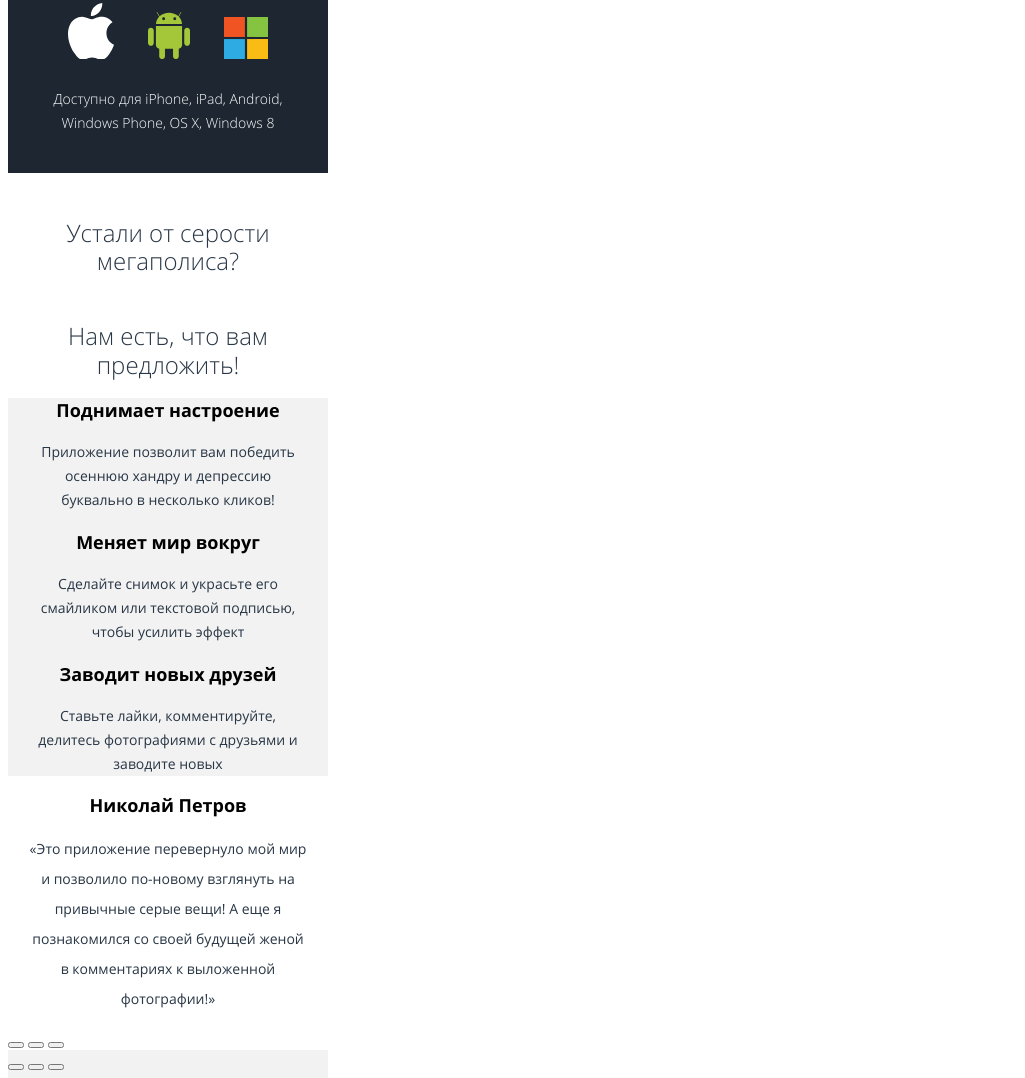
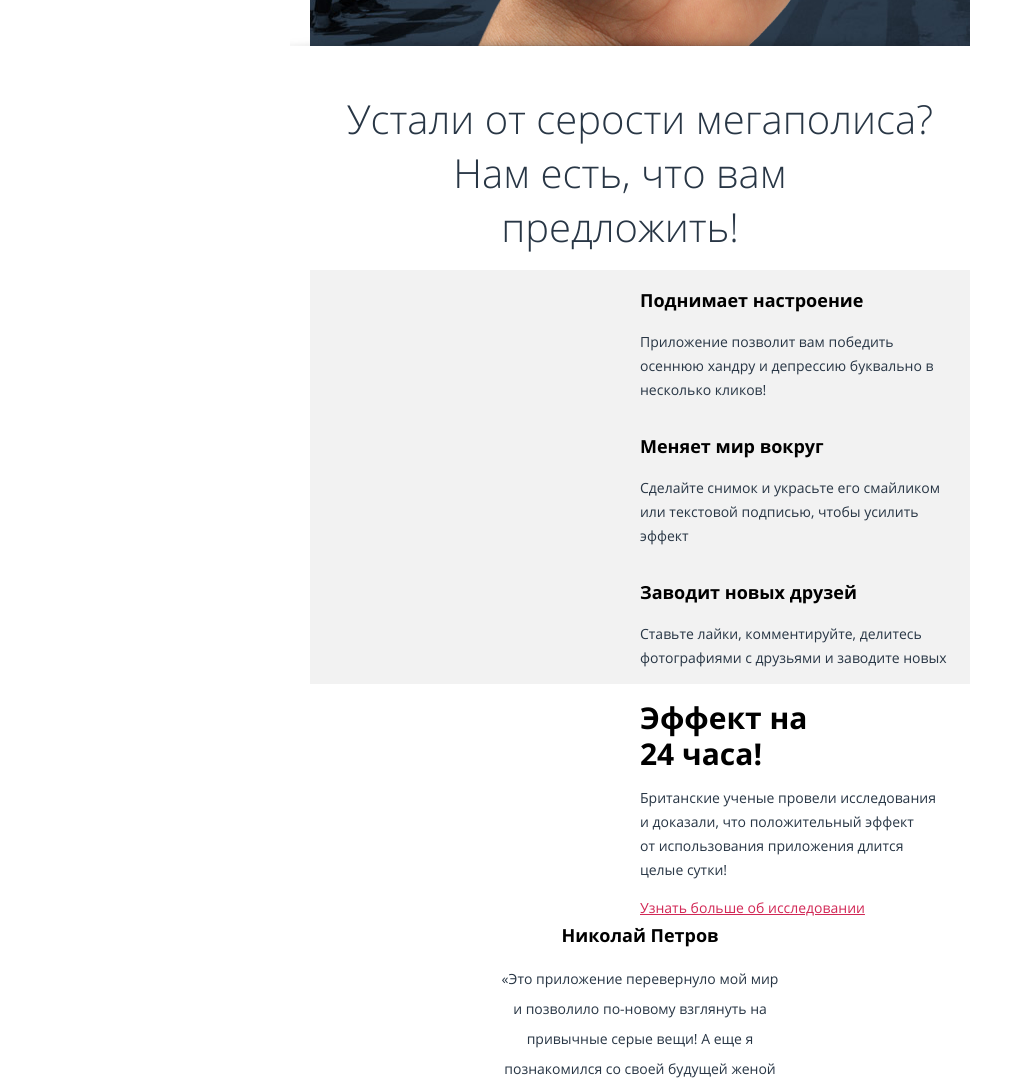
Before and after one commit to lypokgres/1346169-pink-20, a website: page source/index.html in a window 1280 px wide. Shown: the part 894-1972 px from the top of the page, without its empty margins (0-1025 px from the left). Drawn offline with nearby package versions, Linux system fonts and the light colour scheme; files that its build step writes are made by us from their sources.

Commit message:
8. Начинаем верстать адаптивные сетки. Разметил сетки главной страницы

```diff
--- a/source/index.html
+++ b/source/index.html
@@ -36,7 +36,6 @@
     </h1>
     <section class="intro intro--index">
       <h2 class="intro__title">Взгляните на жизнь иначе!</h2>
-      <img src="/img/iphone-hand-mobile@1x.png" width="258" height="286" alt="Наше приложение">
       <div class="download">
         <a href="https://apps.apple.com/ru/genre/ios/id36" class="download__button">Скачать приложение</a>
         <div class="download__list">
@@ -47,10 +46,15 @@
         <p class="download__description">Доступно для iPhone, iPad, Android, Windows Phone, OS X, Windows 8</p>
       </div>
     </section>
+    <section class="slogan">
+      <div class="container">
+        <p class="slogan__text">Устали от серости мегаполиса?</p>
+        <p class="slogan__text">Нам есть, что вам предложить!</p>
+      </div>
+    </section>
     <section class="advantages">
       <h2 class="visually-hidden">Наши преимущества</h2>
-      <p class="advantages__slogan">Устали от серости мегаполиса?</p>
-      <p class="advantages__slogan">Нам есть, что вам предложить!</p>
+      <div class="container">
         <ul class="advantages__list">
           <li class="advantages__item">
             <h3 class="advantages__title">Поднимает настроение</h3>
@@ -65,6 +69,18 @@
             <p class="advantages__description">Ставьте лайки, комментируйте, делитесь фотографиями с друзьями и заводите новых</p>
           </li>
         </ul>
+      </div>
+    </section>
+    <section class="study">
+      <div class="container">
+        <div class="study__item">
+          <h3 class="study__title">Эффект на 24 часа!</h3>
+          <p class="study__text">
+            Британские ученые провели исследования<br> и доказали, что положительный эффект<br> от использования приложения длится целые сутки!
+          </p>
+          <a class="study__link" href="#">Узнать больше об исследовании</a>
+        </div>
+      </div>
     </section>
     <section class="reviews">
       <h2 class="visually-hidden">Отзывы о нашем приложении</h2>
@@ -141,6 +157,7 @@
       </div>
     </section>
   </main>
+  <div class="container">
     <footer class="footer">
       <a class="footer__logo" href="#">
         <img src="https://via.placeholder.com/145x40" width="145" height="40" alt="Логотип сайта Pink">
@@ -157,6 +174,7 @@
         </a>
       </div>
     </footer>
+  </div>
 </body>
 
 </html>
--- a/source/less/blocks/advantages.less
+++ b/source/less/blocks/advantages.less
@@ -1,26 +1,25 @@
-.advantages__slogan {
-  width: 280px;
-  color: @gray;
-  font-weight: 300;
-  font-size: 24px;
-  line-height: 120%;
-  text-align: center;
-  margin: auto;
-  padding-top: 46px;
+.advantages {
+  background-color: @lightgray;
 }
 
 .advantages__list {
+  display: flex;
+  flex-direction: column;
   padding: 0;
-  text-align: center;
-  background-color: @lightgray;
-  margin: auto;
+
+  @media (min-width: 660px) {
+    align-items: flex-end;
+  }
 }
 
 .advantages__item {
-  width: 280px;
   list-style: none;
   text-align: center;
-  margin: auto;
+
+  @media (min-width: 660px) {
+    width: 310px;
+    text-align: start;
+  }
 }
 
 .advantages__title {
--- a/source/less/blocks/download.less
+++ b/source/less/blocks/download.less
@@ -1,14 +1,21 @@
 .download {
   background-color: @darkgray;
-  align-items: center;
   padding-top: 28px;
   padding-bottom: 38px;
+  padding-left: 20px;
+  padding-right: 20px;
+  z-index: 1;
+
+  @media (min-width: 660px) {
+    background-color: transparent;
+    width: 340px;
+    margin-bottom: 119px;
+  }
 }
 
 .download__button {
   display: block;
   color: @white;
-  width: 280px;
   font-weight: 700;
   font-size: 18px;
   line-height: 18px;
@@ -57,11 +64,14 @@
 }
 
 .download__description {
-  width: 280px;
   color: @white;
   font-weight: 300;
   font-size: 14px;
   line-height: 24px;
   text-align: center;
   margin: auto;
+
+  @media (min-width: 660px) {
+    font-size: 18px;
+  }
 }
--- a/source/less/blocks/footer.less
+++ b/source/less/blocks/footer.less
@@ -5,4 +5,8 @@
   align-items: center;
   padding-bottom: 40px;
   padding-top: 40px;
+
+  @media (min-width: 660px) {
+    flex-direction: row;
+  }
 }
--- a/source/less/blocks/header.less
+++ b/source/less/blocks/header.less
@@ -20,8 +20,7 @@
 .nav__item {
   list-style: none;
   text-align: center;
-  padding-top: 25px;
-  padding-bottom: 25px;
+  height: 63px;
 }
 
 .nav__link {
--- a/source/less/blocks/intro.less
+++ b/source/less/blocks/intro.less
@@ -2,6 +2,10 @@
   background-image: url("../img/bg-back-mobile@1x.jpg");
   background-color: @gray;
   background-repeat: no-repeat;
+  display: flex;
+  flex-direction: column;
+  align-items: center;
+  position: relative;
 
   &--index {
     padding-top: 29px;
@@ -18,15 +22,46 @@
   }
 }
 
+.intro--index {
+
+  &::before {
+    position: absolute;
+    content: "";
+    width: 258px;
+    height: 286px;
+    background-image: url("../img/iphone-hand-mobile@1x.png");
+    top: 119px;
+    left: 0;
+  }
+
+  @media (min-width: 660px) {
+    background-image: url(../img/bg-back-tablet@1x.jpg);
+    align-items: flex-start;
+
+    &::before {
+      width: 660px;
+      height: 545px;
+      background-image: url("../img/iphone-hand-tablet@1x.png");
+      top: 115px;
+      left: -20px;
+    }
+  }
+}
+
 .intro__title {
-  width: 280px;
+  width: 240px;
   font-weight: 300;
   font-size: 24px;
   line-height: 120%;
   color: @white;
   text-align: center;
-  margin: auto;
-  margin-bottom: 34px;
+  margin-bottom: 300px;
+
+  @media (min-width: 660px) {
+    font-size: 40px;
+    padding-left: 70px;
+    margin-bottom: 39px;
+  }
 }
 
 .intro img {
--- a/source/less/blocks/page.less
+++ b/source/less/blocks/page.less
@@ -8,6 +8,20 @@
   display: grid;
   grid-template-rows: min-content 1fr min-content;
   align-content: start;
+  margin: 0 auto;
+
+  @media (min-width: 660px) {
+    width: 660px;
+  }
+}
+
+.container {
+  width: 280px;
+  margin: auto;
+
+  @media (min-width: 660px) {
+    width: 620px;
+  }
 }
 
 .visually-hidden {
--- /dev/null
+++ b/source/less/blocks/slogan.less
@@ -0,0 +1,19 @@
+.slogan__text {
+    color: @gray;
+    font-weight: 300;
+    font-size: 24px;
+    line-height: 120%;
+    text-align: center;
+    margin: 0;
+    padding-top: 46px;
+
+    @media (min-width: 660px) {
+      font-size: 40px;
+      line-height: 54px;
+
+      &:last-child {
+        width: 580px;
+        padding-top: 0;
+      }
+    }
+  }
--- /dev/null
+++ b/source/less/blocks/study.less
@@ -0,0 +1,35 @@
+.study {
+  display: none;
+
+    @media (min-width: 660px) {
+      display: block;
+    }
+}
+
+.study__item {
+    width: 310px;
+    margin-left: auto;
+}
+
+.study__title {
+  width: 168px;
+  font-weight: 700;
+  font-size: 30px;
+  line-height: 36px;
+  margin: 0;
+}
+
+.study__text {
+  font-weight: 400;
+  font-size: 14px;
+  line-height: 24px;
+  color: @gray;
+}
+
+.study__link {
+  font-weight: 400;
+  font-size: 14px;
+  line-height: 24px;
+  text-decoration: underline;
+  color: @pink;
+}
--- a/source/less/style.less
+++ b/source/less/style.less
@@ -15,3 +15,5 @@
 @import "blocks/competition.less";
 @import "blocks/form.less";
 @import "blocks/upload.less";
+@import "blocks/slogan.less";
+@import "blocks/study.less";
```
Lines whose indentation alone changed are shown as unchanged.
